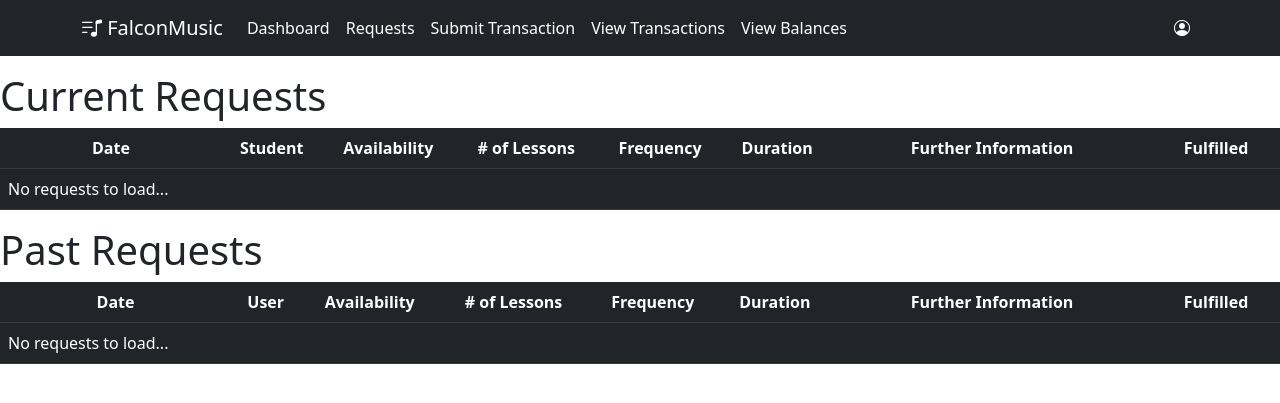
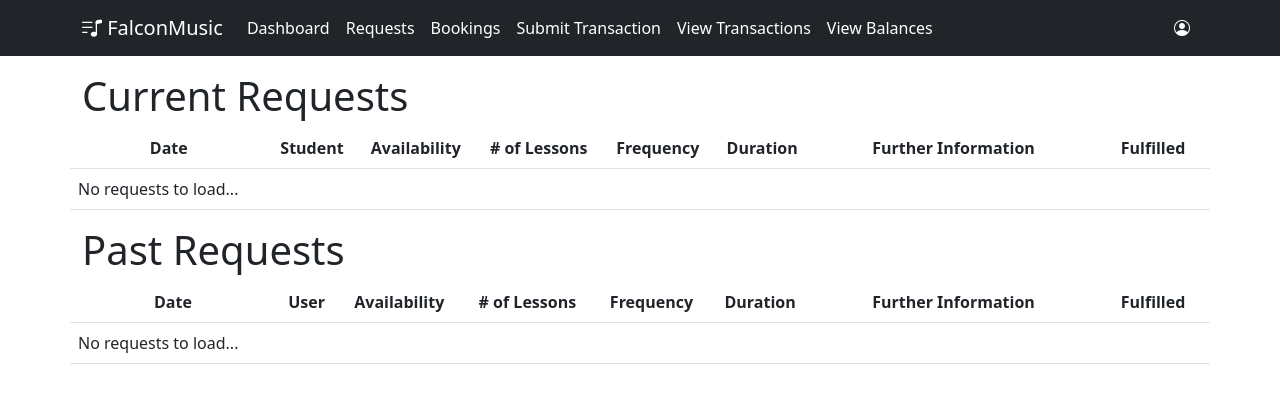
Before and after one commit to SaujanShr/Falcon, a Django app: page /admin_requests_view/ in a window 1280 px wide. Shown: the top 403 px of the page. Run offline with Django 4.2, Linux system fonts and the light colour scheme; a user stored in the database is signed in; data that the repository does not hold is empty; some libraries are stand-ins or nearby versions.

Commit message:
Frontend cleanup

```diff
--- a/lessons/templates/admin_page.html
+++ b/lessons/templates/admin_page.html
@@ -42,7 +42,7 @@
                     <td></td>
                     <td></td>
             </table>
-            <a class="btn btn-primary" href="#" role="button">Edit bookings</a>
+            <a class="btn btn-primary" href="{% url 'admin_bookings_view' %}" role="button">Edit bookings</a>
         </div>
     </div>
     <div class = "row">
--- a/lessons/templates/admin_requests_view.html
+++ b/lessons/templates/admin_requests_view.html
@@ -1,17 +1,9 @@
 {% extends 'base_content.html' %}
 {% block content %}
-<!DOCTYPE html>
-<html lang="en">
-<head>
-    <meta charset="UTF-8">
-    <meta name="viewport" content="width=device-width, initial-scale=1">
-    <title>Current Bookings & Requests</title>
-    <link href="https://cdn.jsdelivr.net/npm/bootstrap@5.2.2/dist/css/bootstrap.min.css" rel="stylesheet" integrity="sha384-Zenh87qX5JnK2Jl0vWa8Ck2rdkQ2Bzep5IDxbcnCeuOxjzrPF/et3URy9Bv1WTRi" crossorigin="anonymous">
-</head>
-<body>
-<p></p>
+<div class="container">
+    <div class="row">
         <h1>Current Requests</h1>
-<table class="table table-dark table-striped" style="text-align: center; vertical-align: top">
+        <table class="table table-striped" style="text-align: center; vertical-align: top">
             <thead>
             <tr>
                 <th>Date</th>
@@ -36,7 +28,7 @@
                         <td style="vertical-align: top">{{ request.interval_between_lessons }}</td>
                         <td style="vertical-align: top">{{ request.duration_of_lessons }}</td>
                         <td style="vertical-align: top">{{ request.further_information }}</td>
-                <td style="vertical-align: top"><a href="{%url 'fulfil_request' %}?date={{ request.raw_date }}">Fulfil</a></td>
+                        <td style="vertical-align: top"><a class="btn btn-primary" href="{%url 'fulfil_request' %}?date={{ request.raw_date }}" role="button">Fulfill</a></td>
                     </tr>
                 {% endfor %}
             {% else %}
@@ -53,9 +45,10 @@
             {% endif %}
             </thead>
         </table>
-
+    </div>
+    <div class="row">
         <h1>Past Requests</h1>
-<table class="table table-dark table-striped" style="text-align: center; vertical-align: top">
+        <table class="table table-striped" style="text-align: center; vertical-align: top">
             <thead>
             <tr>
                 <th>Date</th>
@@ -97,7 +90,7 @@
             {% endif %}
             </thead>
         </table>
-</body>
-</html>
+    </div>
+</div>
 
 {% endblock %}
--- a/lessons/templates/booking_list.html
+++ b/lessons/templates/booking_list.html
@@ -1,7 +1,8 @@
 {% extends 'base_content.html' %}
 {% block content %}
+<div class ="container">
   <h1>Bookings</h1>
-<table class="table table-dark table-striped">
+  <table class="table table-striped">
     <thead>
       <tr>
         <th>Start Date</th>
@@ -28,5 +29,5 @@
       </tr>
     {% endif %}
   </table>
-
+</div>
 {% endblock %}
--- a/lessons/templates/partials/admin_menu.html
+++ b/lessons/templates/partials/admin_menu.html
@@ -2,6 +2,7 @@
     <div class="navbar-nav me-auto mb-2 mb-lg-0">
         <a class="nav-item nav-link text-white" href="{% url 'admin_page' %}">Dashboard</a>
         <a class="nav-item nav-link text-white" href="{% url 'admin_requests_view' %}">Requests</a>
+        <a class="nav-item nav-link text-white" href="{% url 'admin_bookings_view' %}">Bookings</a>
         <a class="nav-item nav-link text-white" href="{% url 'transaction_admin_view' %}">Submit Transaction</a>
         <a class="nav-item nav-link text-white" href="{% url 'transaction_list_admin' %}">View Transactions</a>
         <a class="nav-item nav-link text-white" href="{% url 'balance_list_admin' %}">View Balances</a>
```
Also changed, not shown: lessons/templates/admin_bookings_view.html (+3 -13 lines). Lines whose indentation alone changed are shown as unchanged.
